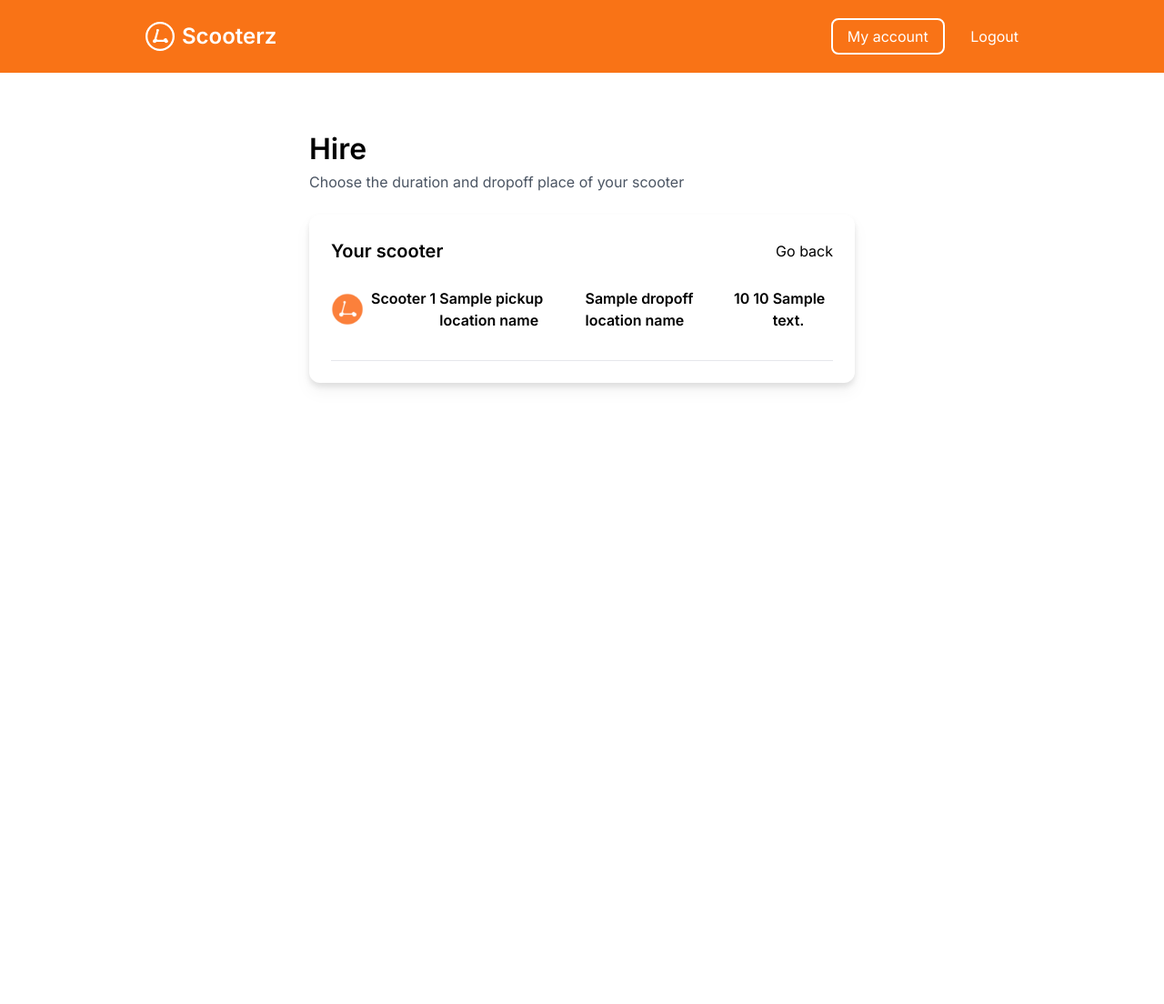
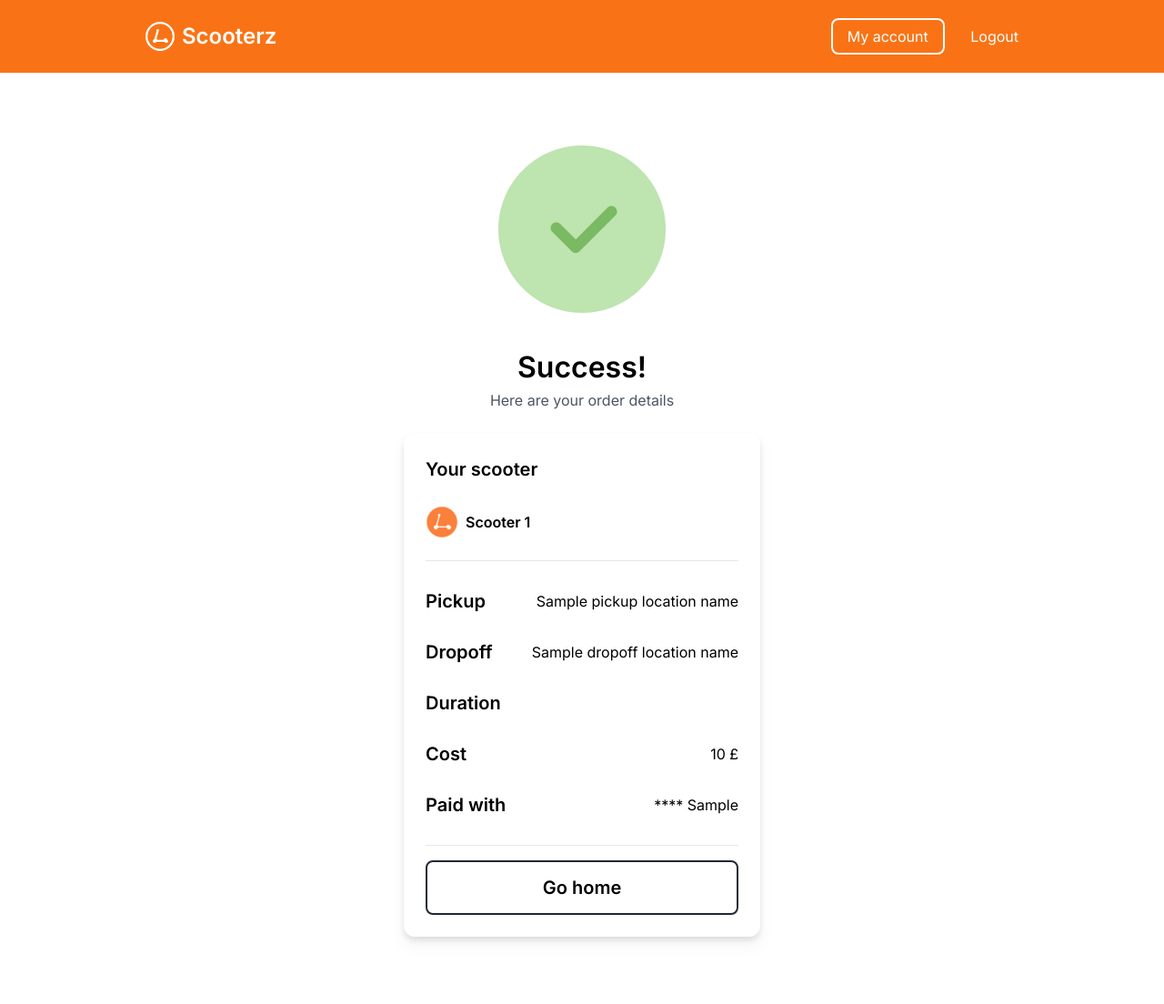
Before and after one commit to dillongoods/escooter-app, a Flask app: template app/templates/confirmHire.html in a window 1280 px wide. Shown: the whole page at 91% size. Before the commit the page ends 427 px from the top, so only its background shows below. Run offline with Flask 2, Linux system fonts and the light colour scheme; the template is opened without the code that fills it: most values are stand-ins (such as "Sample title", 1, 10 or a date in 2020); some libraries are stand-ins or nearby versions.

Commit message:
style confirm booking page

```diff
--- a/app/templates/confirmHire.html
+++ b/app/templates/confirmHire.html
@@ -1,28 +1,63 @@
 {% extends "base/index.html" %} {% block content %}
+<img src="static/successImage.png" class="mx-auto mt-20" />
 <div
-  class="max-w-[600px] w-full mx-auto flex flex-col h-full justify-start mb-auto mt-16"
+  class="max-w-[392px] w-full mx-auto h-full flex flex-col justify-start mb-auto mt-10"
 >
-  <span class="text-h6">Hire</span>
-  <span class="text-gray-600 mt-1"
-    >Choose the duration and dropoff place of your scooter</span
+  <span class="text-h6 text-center">Success!</span>
+  <span class="text-gray-600 mt-1 text-center"
+    >Here are your order details</span
   >
   <div class="mt-6 bg-white drop-shadow-lg rounded-xl p-6">
     <div class="flex justify-between items-center mb-6">
       <span class="text-h4">Your scooter</span>
-      <a href="/">Go back</a>
     </div>
-    <div class="flex items-center pb-8 border-b border-gray-5 w-full">
+    <div class="flex items-center pb-6 border-b border-gray-5 w-full">
       <img src="static/favicon.ico" class="w-9 h-9 mr-2" />
       <div class="flex">
         <span class="text-h3">Scooter</span>
         <span class="text-h3 ml-1" id="scooterIdSpan">{{scooter.id}}</span>
-        <span class="text-h3 ml-1" id="scooterIdSpan">{{pickupLocationName}}</span>
-        <span class="text-h3 ml-1" id="scooterIdSpan">{{dropoffLocationName}}</span>
-        <span class="text-h3 ml-1" id="scooterIdSpan">{{cost}}</span>
-        <span class="text-h3 ml-1" id="scooterIdSpan">{{durationInHours}}</span>
-        <span class="text-h3 ml-1" id="scooterIdSpan">{{currentuser.bank_details}}</span>
+      </div>
+    </div>
+    <div class="mt-4">
+      <div class="flex w-full justify-between items-center py-3">
+        <span class="text-h4">Pickup</span>
+        <span class="text-body-lg">{{pickupLocationName}}</span>
+      </div>
+      <div class="flex w-full justify-between items-center py-3">
+        <span class="text-h4">Dropoff</span>
+        <span class="text-body-lg">{{dropoffLocationName}}</span>
+      </div>
+      <div class="flex w-full justify-between items-center py-3">
+        <span class="text-h4">Duration</span>
+        <span class="text-body-lg"
+          >{% if durationInHours == 1 %} 1 hour {% elif durationInHours == 4 %}
+          4 hours {% elif durationInHours == 24 %} 1 day {% elif durationInHours
+          == 168 %} 1 week {% endif %}</span
+        >
+      </div>
+      <div class="flex w-full justify-between items-center py-3">
+        <span class="text-h4">Cost</span>
+        <span class="text-body-lg">{{cost}} £</span>
+      </div>
+      <div class="flex w-full justify-between items-center py-3">
+        <span class="text-h4">Paid with</span>
+        <span class="text-body-lg">**** {{accountNo}}</span>
+      </div>
+      <div class="w-full h-px bg-gray-200 my-4"></div>
+      <div
+        id="goHome"
+        class="p-3 w-full mt-4 border border-gray-800 text-h4 rounded-lg border-2 text-center hover:bg-gray-100 cursor-pointer"
+      >
+        Go home
       </div>
     </div>
   </div>
 </div>
+<script>
+  const goHomeButton = document.getElementById("goHome");
+
+  goHomeButton.addEventListener("click", () => {
+    window.location.href = "/";
+  });
+</script>
 {% endblock %}
```
Also changed, not shown: app/views.py (+8 -3 lines), app.db, app/static/successImage.png (added).
